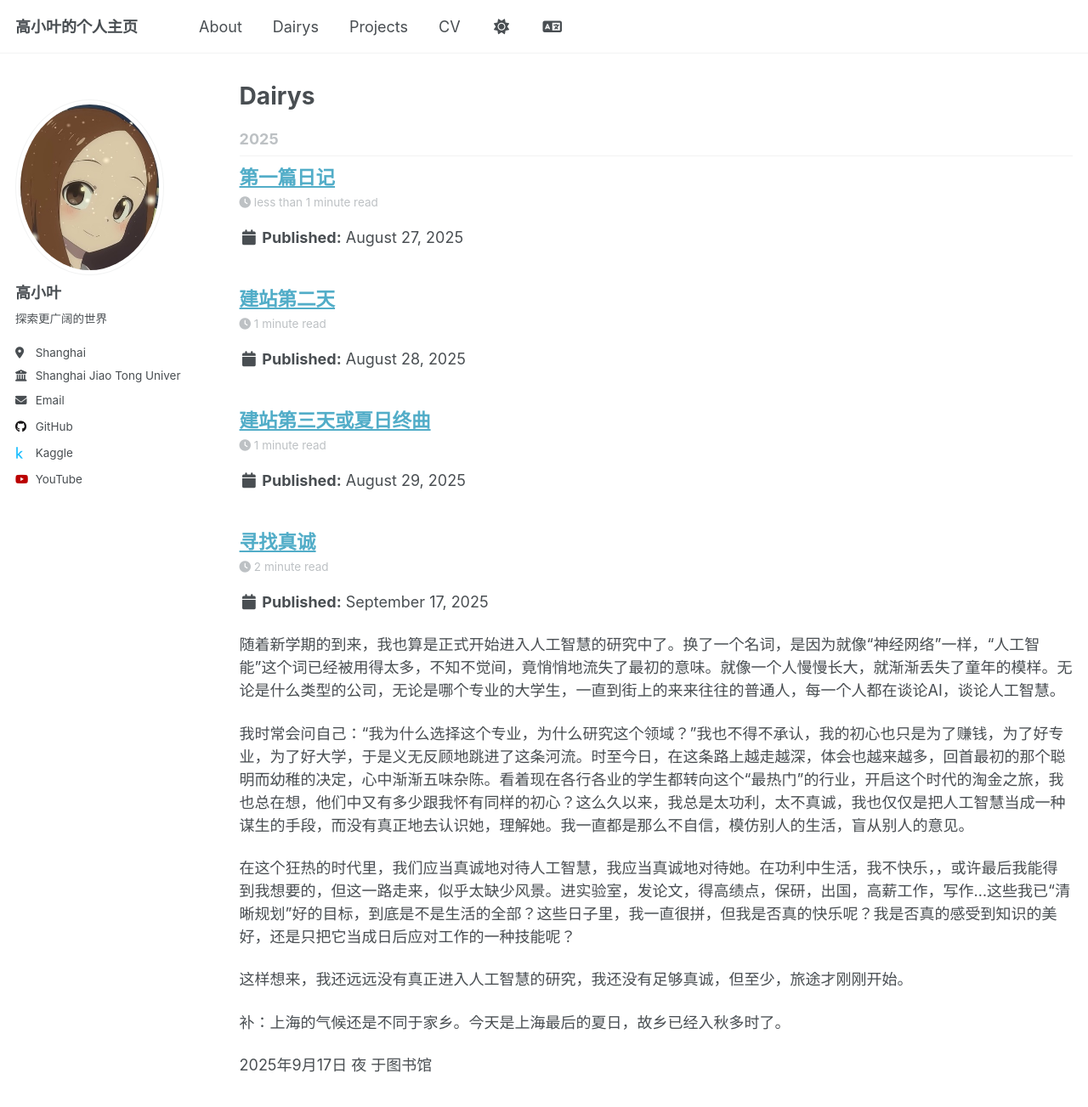
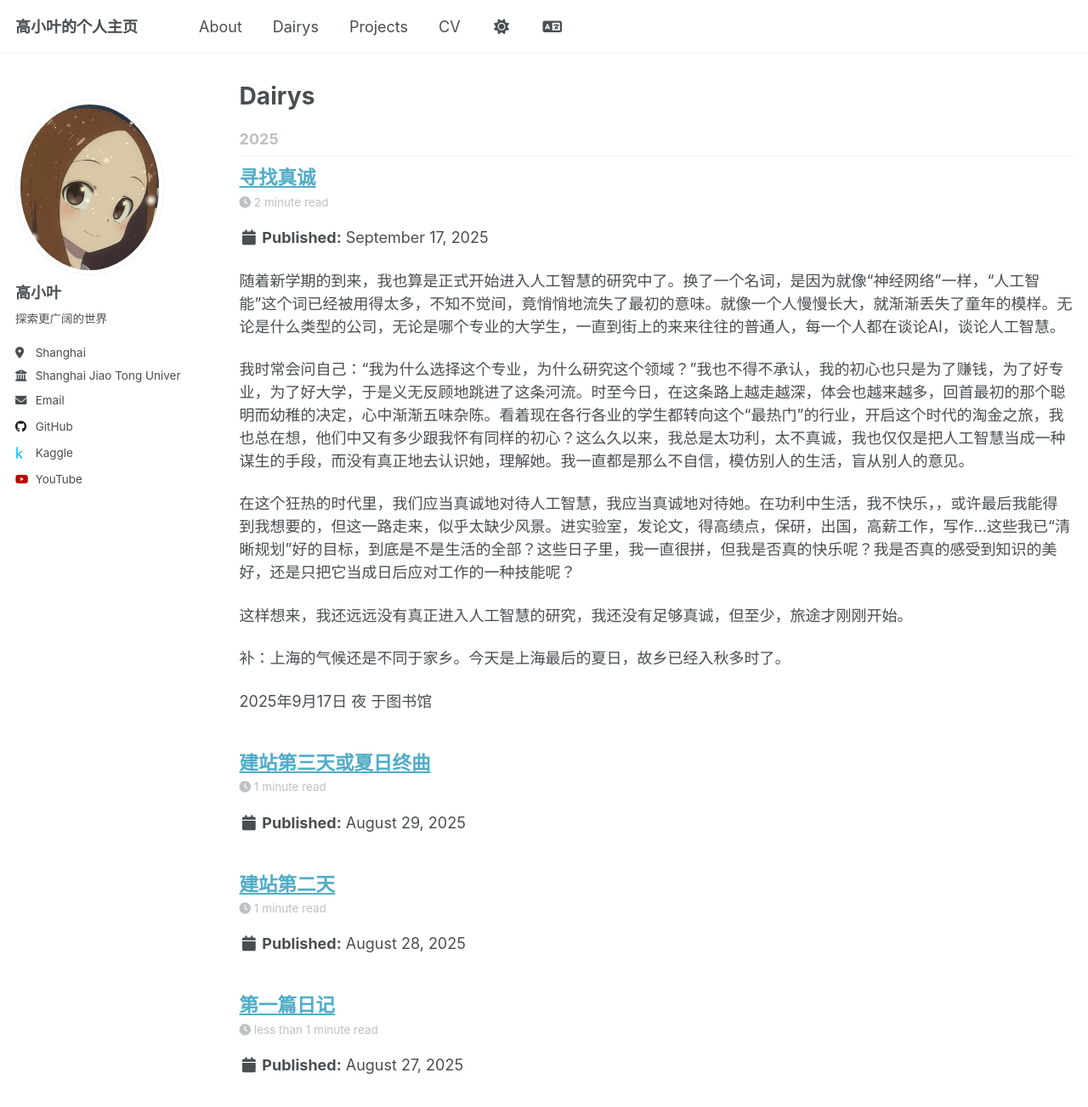
Before and after one commit to gaoyesjtu/gaoyesjtu.github.io, a Jekyll site: the page built from _pages/year-archive.html, in a window 1280 px wide and 1400 px high. Shown: the top 1303 px of the window at 85% size. Built offline with Jekyll 4.4.1, drawn with Linux system fonts in a browser that asks for light colours; comment, search, counter and statistics services are not loaded; part of the change alters nothing that is shown.

```diff
--- a/_pages/year-archive.html
+++ b/_pages/year-archive.html
@@ -8,9 +8,8 @@ redirect_from:
 ---
 
 {% include base_path %}
-{% capture written_year %}'None'{% endcapture %}
 {% assign dairys_sorted = site.dairys | sort: "date" | reverse %}
-{% for post in site.dairys %}
+{% for post in dairys_sorted %}
   {% capture year %}{{ post.date | date: '%Y' }}{% endcapture %}
   {% if year != written_year %}
     <h2 id="{{ year | slugify }}" class="archive__subtitle">{{ year }}</h2>
```
